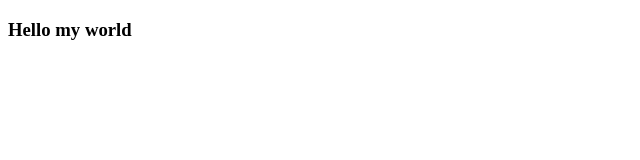
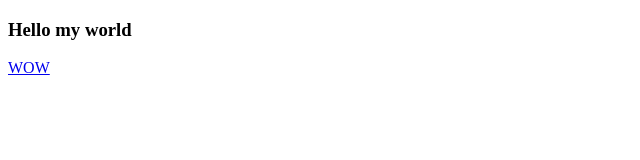
Before and after one commit to thehorse2000/thehorse2000.github.io, a plain HTML site: page index.html in a window 1280 px wide. Shown: the full height of the page, 0-640 px from the left. Drawn offline with Linux system fonts and the light colour scheme.

Commit message:
Update index.html

```diff
--- a/index.html
+++ b/index.html
@@ -8,5 +8,6 @@
 </head>
 <body>
     <h3>Hello my world</h3>
+    <a href="secondpage.html">WOW</a>
 </body>
 </html>
```
